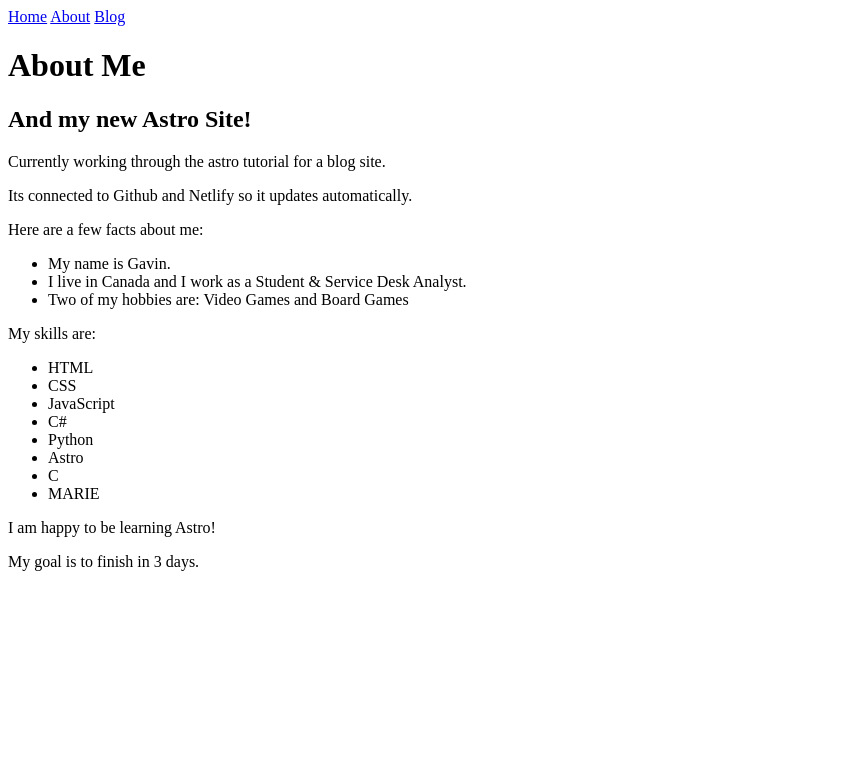
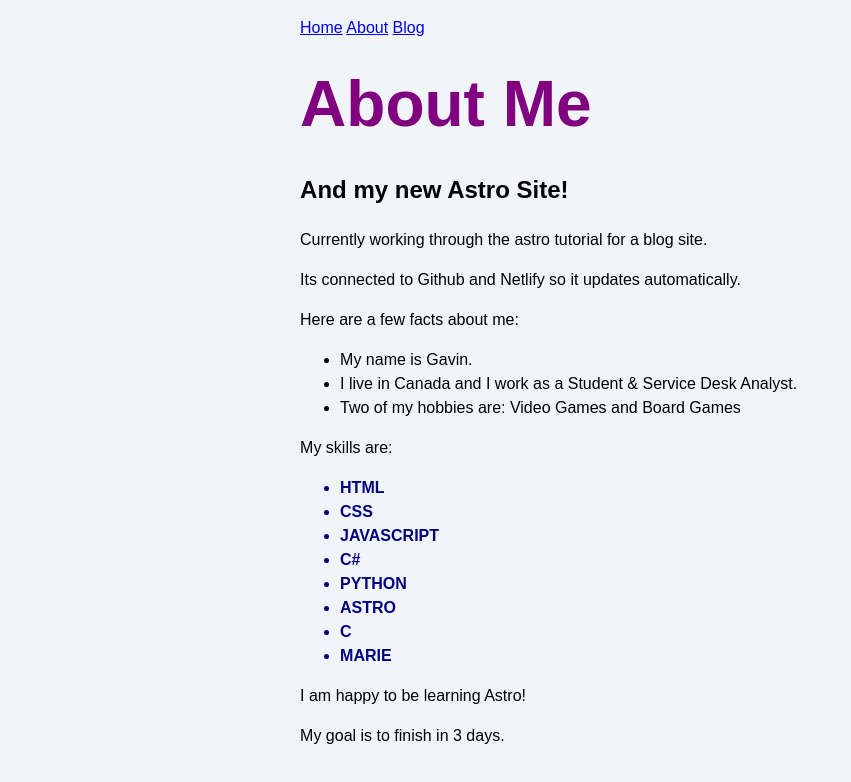
Before and after one commit to DarthPackman/COMP4910, an Astro site: page /about in a window 1280 px wide. Shown: the whole page, without its empty margins (0-851 px from the left). Built offline with nearby package versions, Linux system fonts and the light colour scheme; Astro itself is replaced by a stand-in of ours.

Commit message:
global style

```diff
--- a/src/pages/about.astro
+++ b/src/pages/about.astro
@@ -1,4 +1,6 @@
 ---
+import '../styles/global.css'
+
 const pageTitle = "About Me";
 const identity = {
   firstName: "Gavin",
@@ -26,6 +28,9 @@
 const happy = true;
 const finished = false;
 const goal = 3;
+const skillColor = "navy";
+const fontWeight = "bold";
+const textCase = "uppercase";
 ---
 
 <html lang="en">
@@ -35,6 +40,17 @@
 		<meta name="viewport" content="width=device-width" />
 		<meta name="generator" content={Astro.generator} />
 		<title>{pageTitle}</title>
+        <style define:vars={{skillColor, fontWeight, textCase}}>
+            h1 {
+                color: purple;
+                font-size: 4rem;
+            }
+            .skill {
+                color: var(--skillColor);
+                font-weight: var(--fontWeight);
+                text-transform: var(--textCase);
+            }
+          </style>
 	</head>
 	<body>
         <a href="/">Home</a>
@@ -54,7 +70,7 @@
         </ul>
         <p>My skills are:</p>
         <ul>
-            {skills.map((skill) => <li>{skill}</li>)}
+            {skills.map((skill) => <li class="skill">{skill}</li>)}
         </ul>
         {happy && <p>I am happy to be learning Astro!</p>}
         {finished && <p>I finished this tutorial!</p>}
--- a/src/pages/blog.astro
+++ b/src/pages/blog.astro
@@ -1,4 +1,5 @@
 ---
+import '../styles/global.css'
 const pageTitle = "My Learning Blog"
 ---
 
--- a/src/pages/index.astro
+++ b/src/pages/index.astro
@@ -1,4 +1,5 @@
 ---
+import '../styles/global.css'
 const pageTitle = "Home Page"
 ---
 
--- /dev/null
+++ b/src/styles/global.css
@@ -0,0 +1,21 @@
+html {
+    background-color: #f1f5f9;
+    font-family: sans-serif;
+  }
+
+  body {
+    margin: 0 auto;
+    width: 100%;
+    max-width: 80ch;
+    padding: 1rem;
+    line-height: 1.5;
+  }
+
+  * {
+    box-sizing: border-box;
+  }
+
+  h1 {
+    margin: 1rem 0;
+    font-size: 2.5rem;
+  }
```
